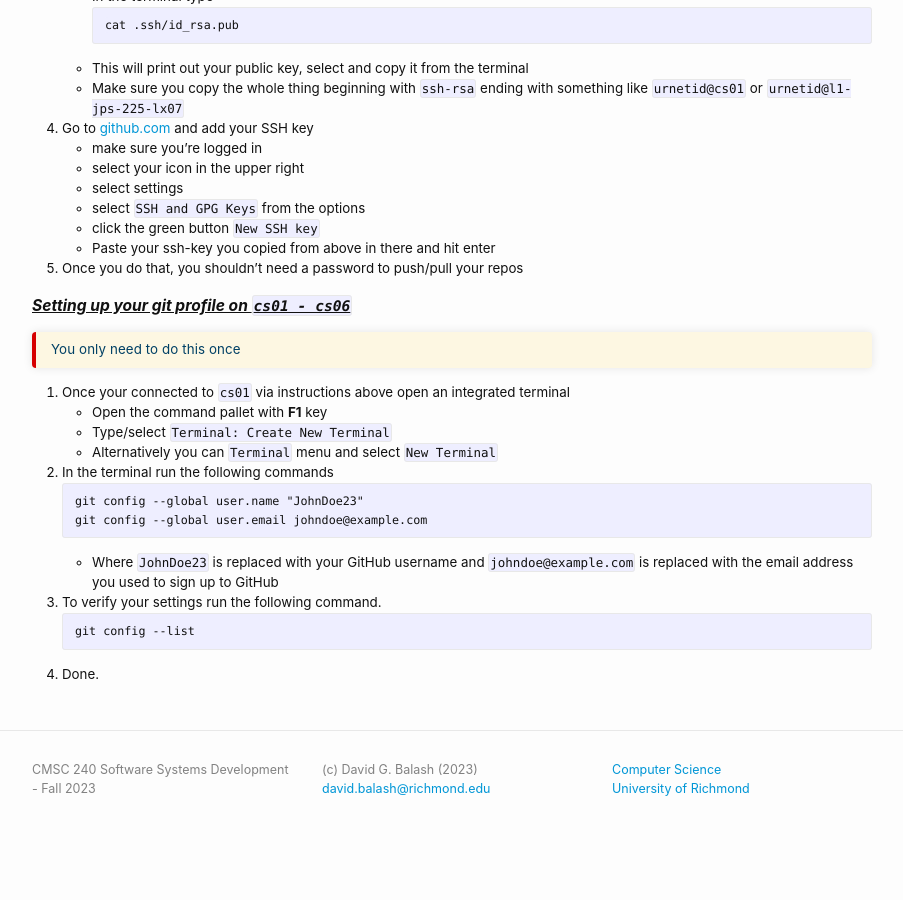
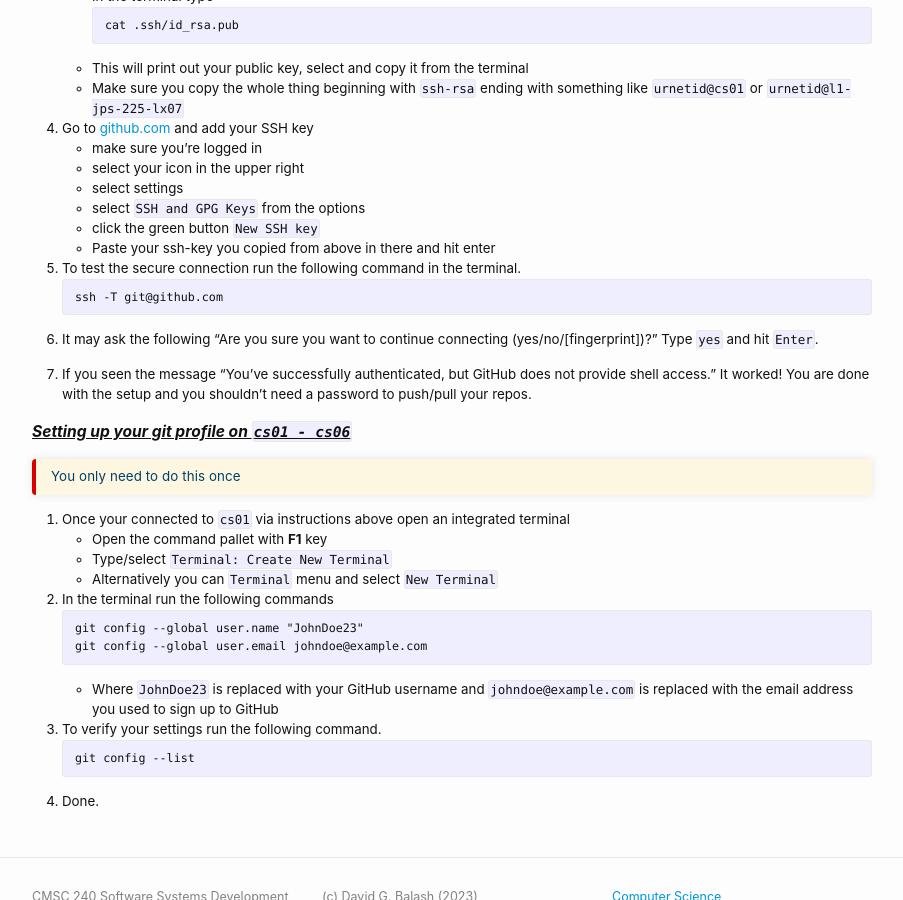
Before and after one commit to cmsc240-f23/cmsc240-f23.github.io, a Jekyll site: the page built from guides/vscode-ssh.md, in a window 1280 px wide and 900 px high, scrolled down 980 px. Shown: the whole window, without its empty margins (188-1091 px from the left). Built offline with Jekyll 4.4.1, drawn with Linux system fonts in a browser that asks for light colours; before the commit the page ends 1839 px from its top, so only the background shows below that.

Commit message:
Updating ssh guide.

````diff
--- a/guides/vscode-ssh.md
+++ b/guides/vscode-ssh.md
@@ -68,7 +68,13 @@ title: VScode with SSH client
    - click the green button `New SSH key`
    - Paste your ssh-key you copied from above in there and hit enter
 
-5. Once you do that, you shouldn't need a password to push/pull your repos
+5. To test the secure connection run the following command in the terminal.
+   ```Shell
+   ssh -T git@github.com
+   ```
+6. It may ask the following "Are you sure you want to continue connecting (yes/no/[fingerprint])?" Type `yes` and hit `Enter`.
+
+7. If you seen the message "You've successfully authenticated, but GitHub does not provide shell access." It worked!  You are done with the setup and you shouldn't need a password to push/pull your repos.
 
 ### Setting up your git profile on `cs01 - cs06`
 
````
